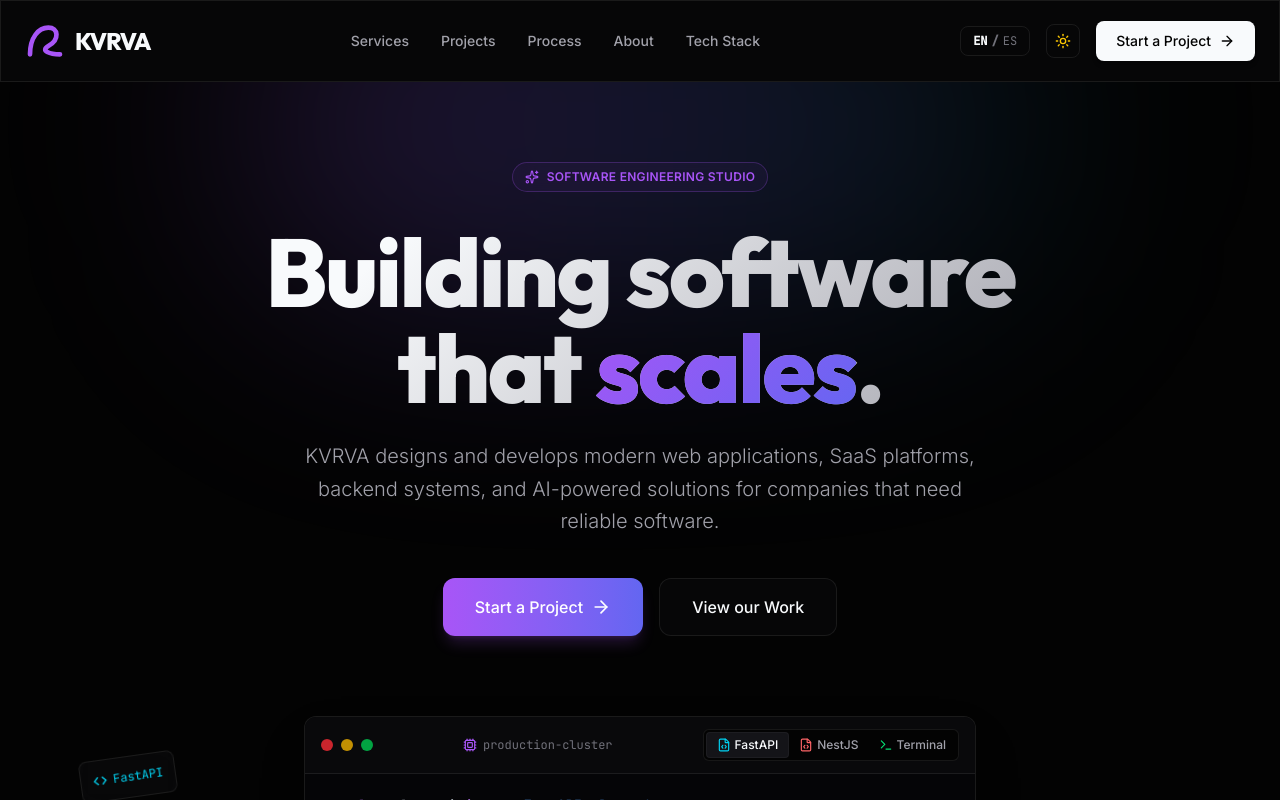
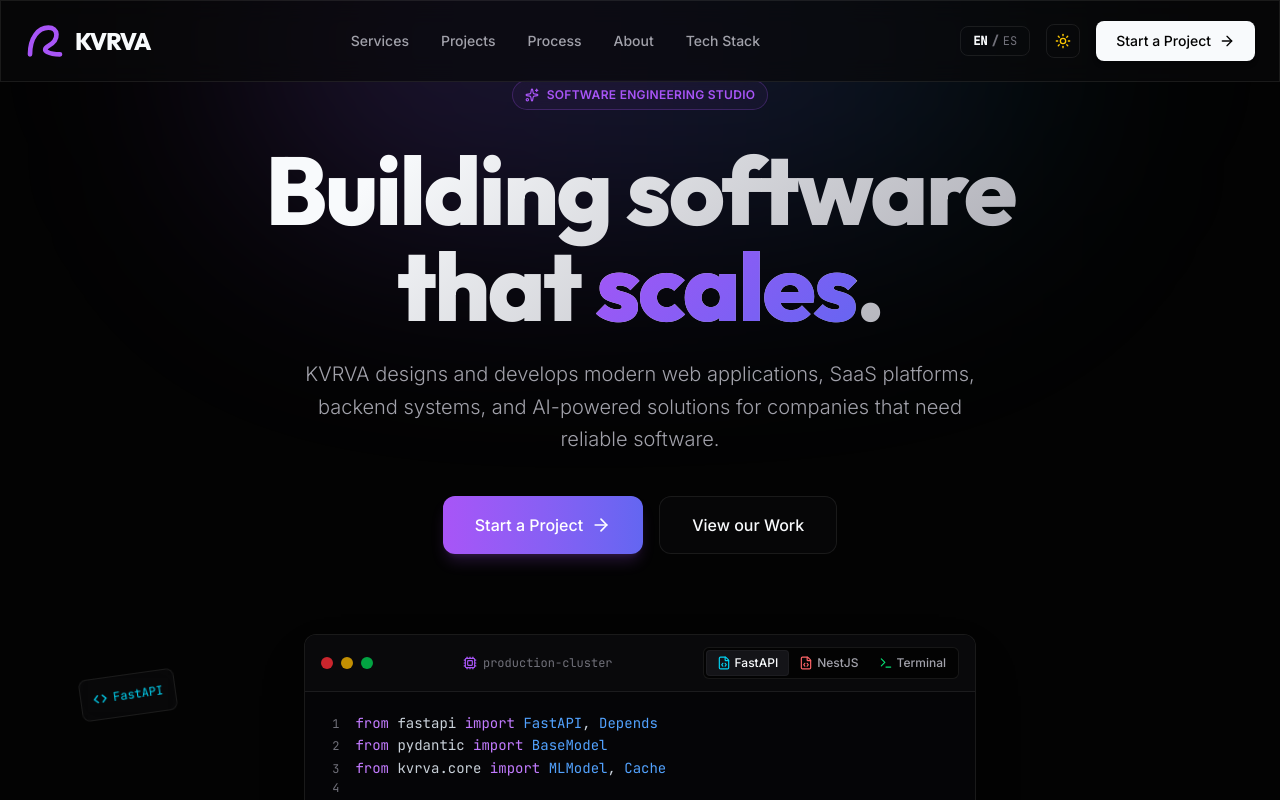
Before and after one commit to kvrva/kvrva, a React (Vite) app: page / in a window 1280 px wide. Shown: the top 800 px of the page. Built offline with nearby package versions, Linux system fonts and the light colour scheme.

Commit message:
Change navbar positioning to fixed to keep it always visible during scroll

```diff
--- a/src/components/Navbar.tsx
+++ b/src/components/Navbar.tsx
@@ -25,7 +25,7 @@
   };
 
   return (
-    <header className="sticky top-0 z-50 w-full glass border-b border-border-primary transition-all duration-300">
+    <header className="fixed top-0 left-0 right-0 z-50 w-full glass border-b border-border-primary transition-all duration-300">
       <div className="max-w-7xl mx-auto px-6 h-20 flex items-center justify-between">
         {/* Brand Logo */}
         <a href="#" className="flex items-center gap-2.5 group">
```
